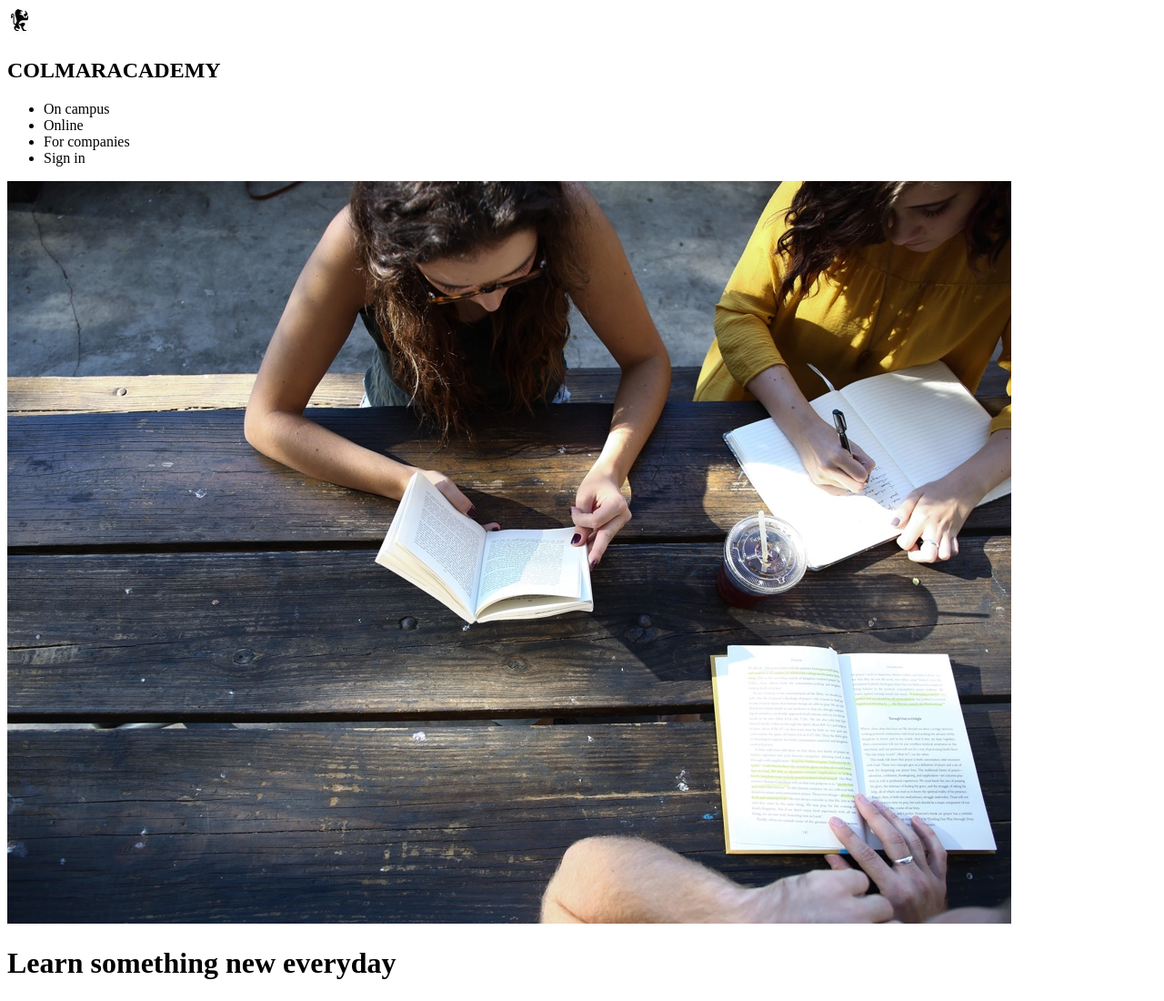
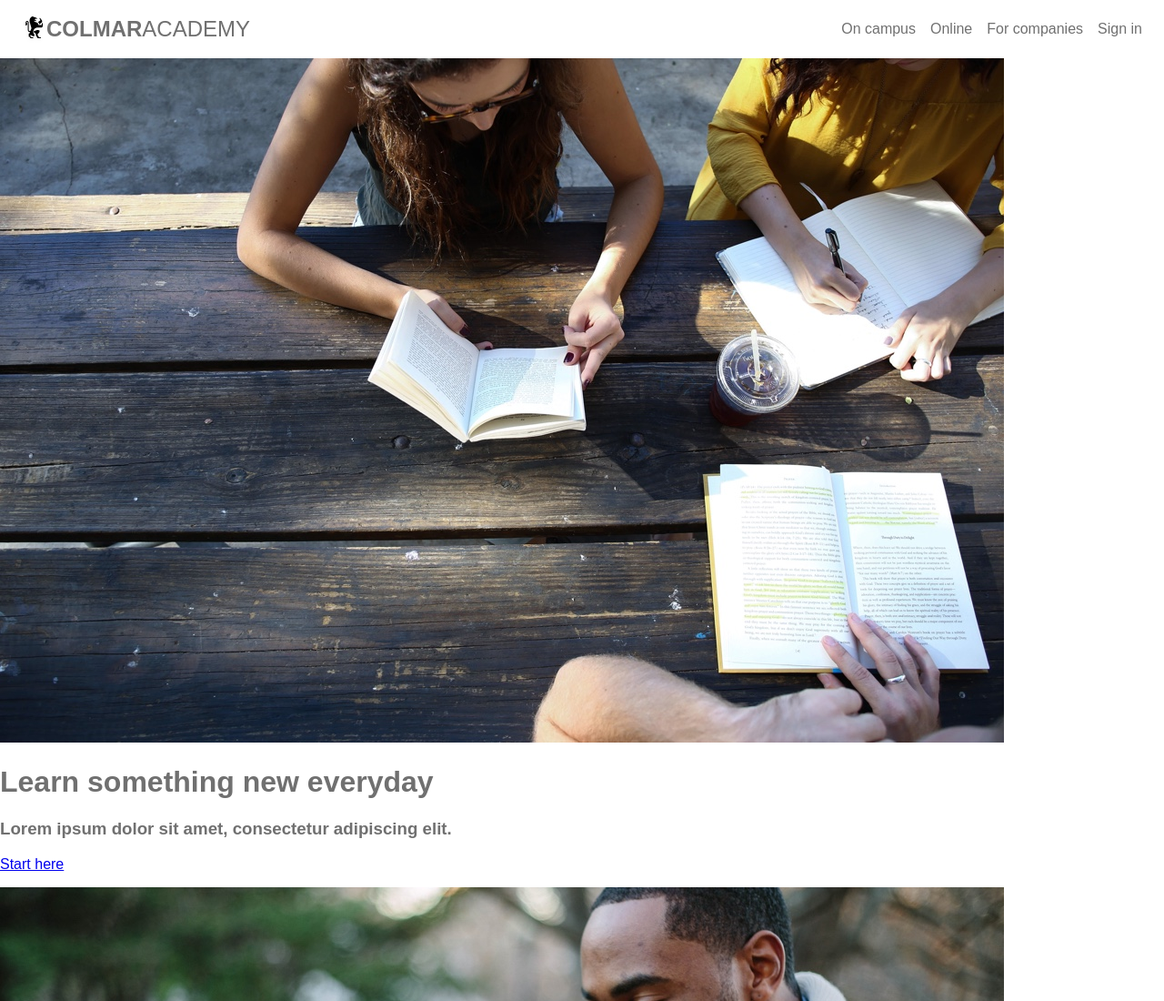
Before and after one commit to Chance103/Colmar-Academy, a plain HTML site: page index.html in a window 1280 px wide. Shown: the top 1100 px of the page at 91% size. Drawn offline with Linux system fonts and the light colour scheme.

Commit message:
added nav bar

```diff
--- a/index.html
+++ b/index.html
@@ -5,13 +5,16 @@
         <meta name="viewport" content="width=device-width, initial-scale=1.0">
         <meta http-equiv="X-UA-Compatible" content="ie=edge">
         <title>Colmar Academy</title>
+        <link rel="stylesheet" href="resources/css/style.css">
     </head>
     <body>
         <nav>
-            <img src="./resources/images/ic-logo.svg">
-            <h1><span>COLMAR</span><span>ACADEMY</span></h1>
             <div>
-                <ul>
+                <img src="./resources/images/ic-logo.svg" class="left">
+                <h1 class="left"><span class="bold">COLMAR</span><span class="thin">ACADEMY</span></h1>
+            </div>
+            <div class="right">
+                <ul class="right">
                     <li>On campus</li>
                     <li>Online</li>
                     <li>For companies</li>
--- a/resources/css/style.css
+++ b/resources/css/style.css
@@ -0,0 +1,56 @@
+/* * {
+    margin: 0;
+    padding: 0;
+} */
+
+body {
+    color: rgb(112, 112, 112);
+    margin: 0;
+    padding: 0;
+    font-family: Arial, Helvetica, sans-serif;
+}
+
+.left {
+    float: left;
+}
+
+.right {
+    float: right;
+}
+
+.bold {
+    font-weight: 900;
+}
+
+.thin {
+    font-weight: 100;
+}
+
+nav {
+    position: absolute;
+    width: 100%;
+    height: 64px;
+    background-color: white;
+    overflow: hidden;
+}
+
+nav div {
+    display: inline-flex;
+    align-items: center;
+    height: 100%;
+    margin: 0 16px 0 24px;
+}
+
+nav ul {
+    list-style: none;
+    display: inline-flex;
+}
+
+nav li {
+    padding: 10% 8px;
+}
+
+nav li:hover {
+    color: gray;
+    background-color: black;
+}
```
